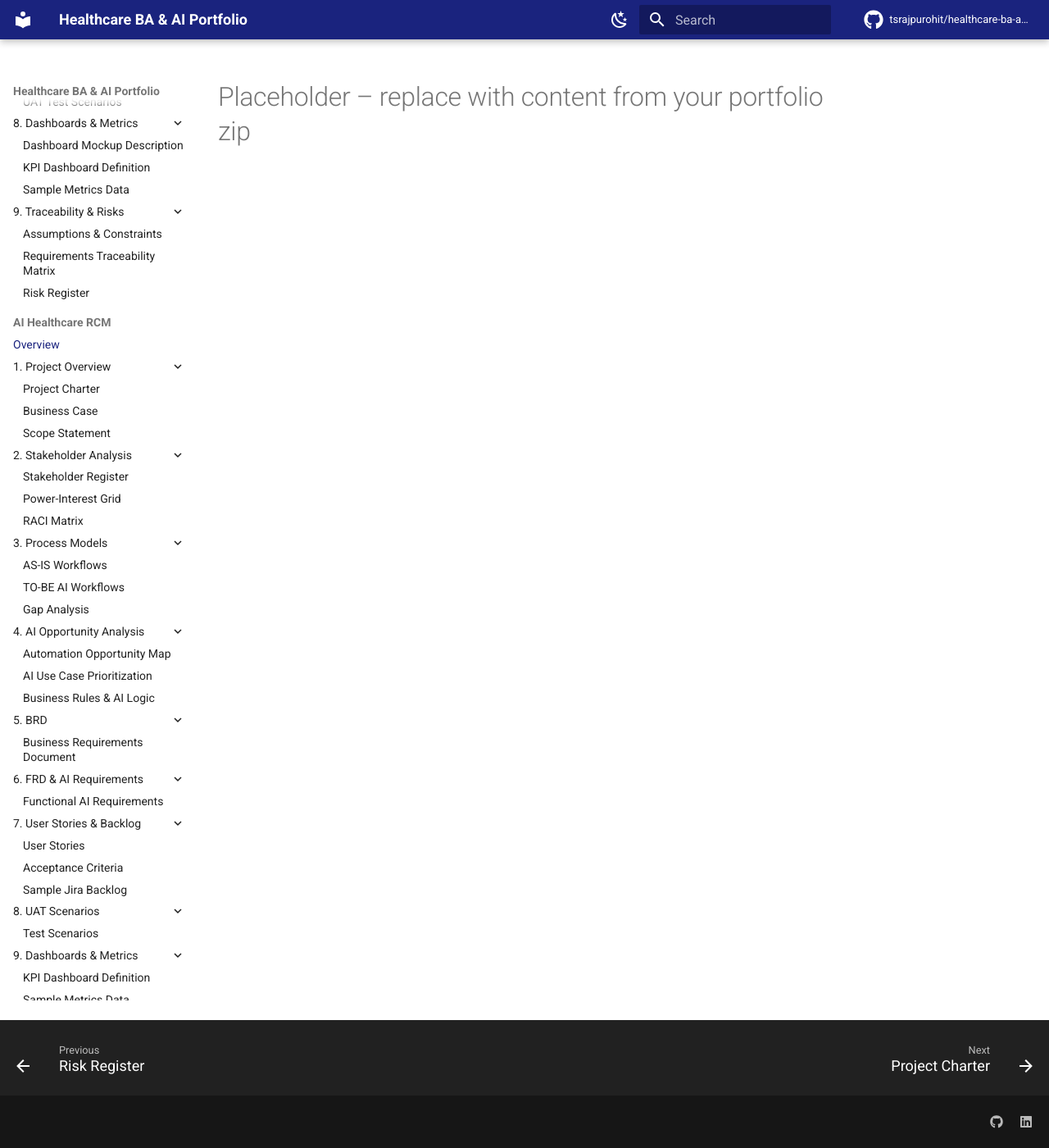
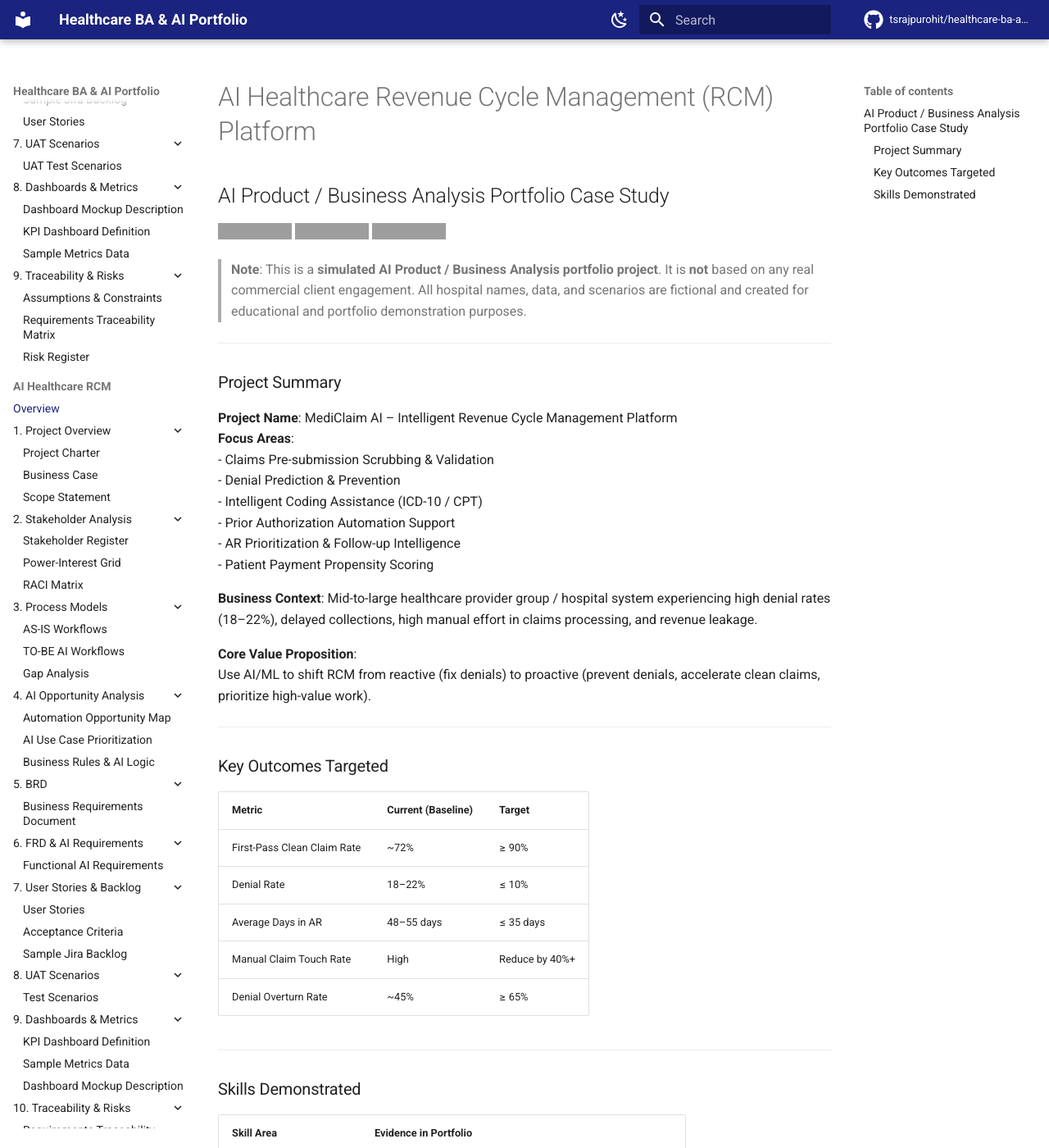
Before and after one commit to tsrajpurohit/healthcare-ba-ai-portfolio-, an MkDocs documentation site: the page built from docs/rcm/index.md, in a window 1280 px wide and 1400 px high. Shown: the whole window at 82% size. Built offline with MkDocs 1.6.1 and Material for MkDocs 9.7.7, drawn with Linux system fonts in a browser that asks for light colours; comment, search, counter and statistics services are not loaded; some of the changed text lies outside the part shown; grey boxes are pictures that could not be loaded.

Commit message:
Update index.md

```diff
--- a/docs/rcm/index.md
+++ b/docs/rcm/index.md
@@ -1 +1,57 @@
-# Placeholder – replace with content from your portfolio zip
+# AI Healthcare Revenue Cycle Management (RCM) Platform
+## AI Product / Business Analysis Portfolio Case Study
+
+![Status](https://img.shields.io/badge/Status-Portfolio%20Simulation-blue)
+![Domain](https://img.shields.io/badge/Domain-Healthcare%20%7C%20AI%20%7C%20RCM-green)
+![Focus](https://img.shields.io/badge/Focus-Claims%20%7C%20Denials%20%7C%20AI%20Automation-orange)
+
+> **Note**: This is a **simulated AI Product / Business Analysis portfolio project**. It is **not** based on any real commercial client engagement. All hospital names, data, and scenarios are fictional and created for educational and portfolio demonstration purposes.
+
+---
+
+### Project Summary
+
+**Project Name**: MediClaim AI – Intelligent Revenue Cycle Management Platform
+**Focus Areas**:
+- Claims Pre-submission Scrubbing & Validation
+- Denial Prediction & Prevention
+- Intelligent Coding Assistance (ICD-10 / CPT)
+- Prior Authorization Automation Support
+- AR Prioritization & Follow-up Intelligence
+- Patient Payment Propensity Scoring
+
+**Business Context**: Mid-to-large healthcare provider group / hospital system experiencing high denial rates (18–22%), delayed collections, high manual effort in claims processing, and revenue leakage.
+
+**Core Value Proposition**:
+Use AI/ML to shift RCM from reactive (fix denials) to proactive (prevent denials, accelerate clean claims, prioritize high-value work).
+
+---
+
+### Key Outcomes Targeted
+
+| Metric | Current (Baseline) | Target |
+|--------|---------------------|--------|
+| First-Pass Clean Claim Rate | ~72% | ≥ 90% |
+| Denial Rate | 18–22% | ≤ 10% |
+| Average Days in AR | 48–55 days | ≤ 35 days |
+| Manual Claim Touch Rate | High | Reduce by 40%+ |
+| Denial Overturn Rate | ~45% | ≥ 65% |
+
+---
+
+### Skills Demonstrated
+
+| Skill Area | Evidence in Portfolio |
+|------------|-----------------------|
+| Business Analysis | BRD, Stakeholder Analysis, Process Models, RTM |
+| AI Product Requirements | AI Opportunity Analysis, AI-enabled FRD, Business Rules for ML |
+| Process Analysis | AS-IS / TO-BE RCM workflows, Gap Analysis |
+| Agile / Jira | User Stories, Acceptance Criteria, Sample Backlog CSV |
+| API Concepts | Integration requirements with EHR, Clearinghouse, Payer portals |
+| Healthcare Domain | Claims, Denials, Coding, Prior Auth, AR Management |
+
+---
+
+**Created for**: Business Analyst / AI Product Owner / Healthcare IT Portfolio
+**Domain**: Healthcare Revenue Cycle + Artificial Intelligence
+**Last Updated**: August 2026
```
